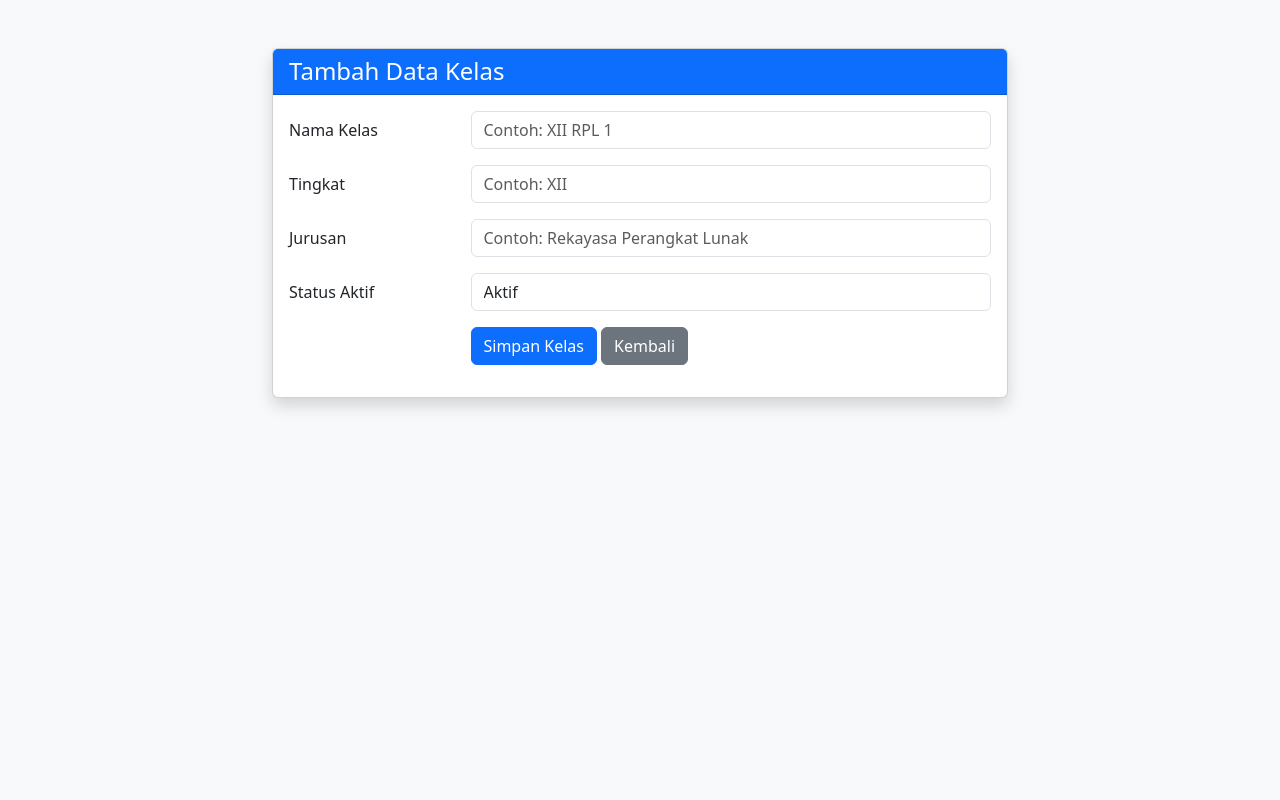
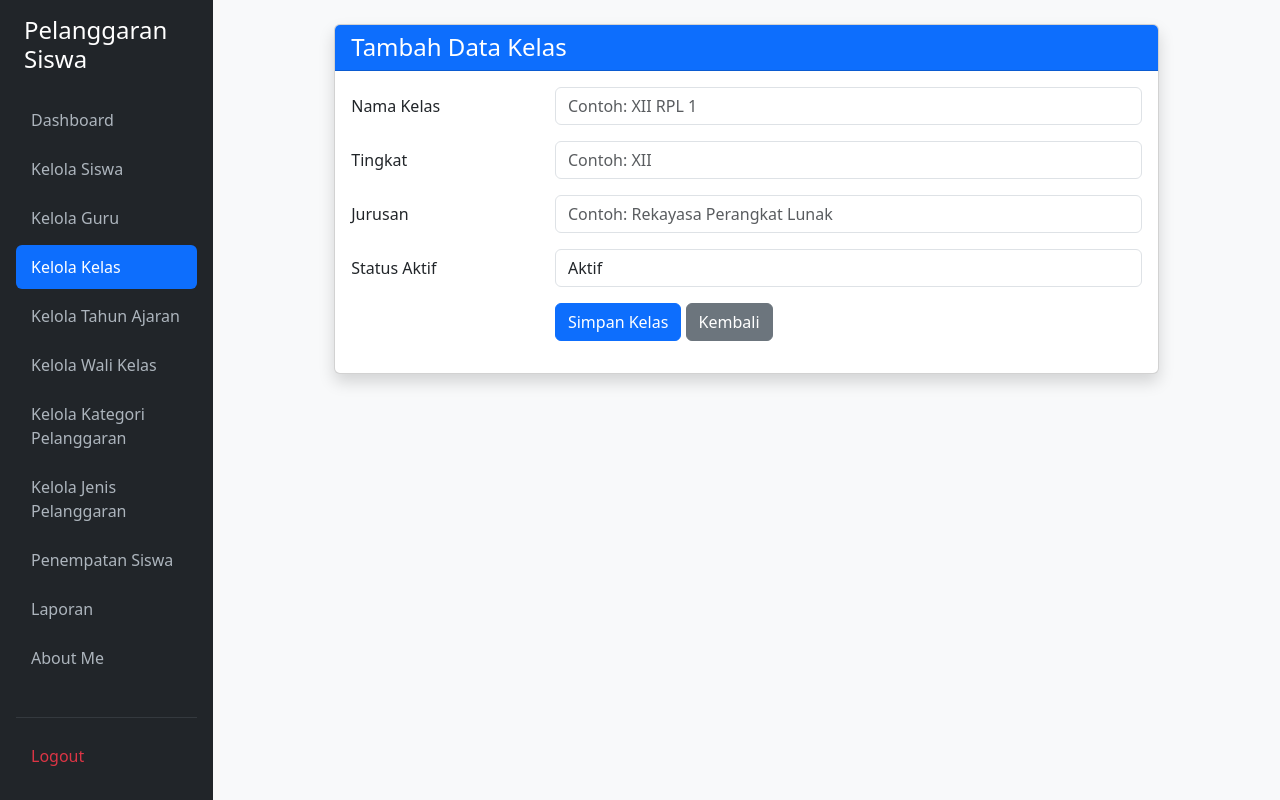
Before and after one commit to zidanemaulidan7-eng/UKK-2026, a PHP site: page /tambah_kelas.php in a window 1280 px wide. Run offline with PHP 8.4, Linux system fonts and the light colour scheme; a user stored in the database is signed in.

Commit message:
update tambah_kelas.php

```diff
--- a/tambah_kelas.php
+++ b/tambah_kelas.php
@@ -14,12 +14,87 @@ if ($_SESSION['role'] !== 'admin') {
     <meta name="viewport" content="width=device-width, initial-scale=1.0">
     <link href="https://cdn.jsdelivr.net/npm/bootstrap@5.3.8/dist/css/bootstrap.min.css" rel="stylesheet">
     <title>Tambah Kelas</title>
+    <style>
+        /* Styling tambahan untuk menyesuaikan dengan sidebar di gambar */
+        #sidebar {
+            background-color: #212529;
+            min-height: 100vh;
+        }
+        #sidebar .nav-link {
+            color: #adb5bd;
+            padding: 10px 15px;
+            margin-bottom: 5px;
+            border-radius: 6px;
+            transition: all 0.2s ease-in-out;
+        }
+        #sidebar .nav-link:hover {
+            color: #ffffff;
+            background-color: rgba(255, 255, 255, 0.075);
+        }
+        #sidebar .nav-link.active {
+            color: #ffffff !important;
+            background-color: #0d6efd !important;
+        }
+        #sidebar .nav-link.text-danger:hover {
+            background-color: rgba(220, 53, 69, 0.1);
+        }
+    </style>
 </head>
 <body class="bg-light">
 
-<div class="container mt-5">
+<div class="container-fluid">
+    <div class="row">
+        <!-- Sidebar -->
+        <nav id="sidebar" class="col-md-3 col-lg-2 d-md-block p-3 collapse">
+            <div class="position-sticky">
+                <h4 class="text-white px-2 mb-4">Pelanggaran Siswa</h4>
+                <ul class="nav flex-column">
+                    <li class="nav-item">
+                        <a href="dashboard.php" class="nav-link">Dashboard</a>
+                    </li>
+                    <li class="nav-item">
+                        <a href="kelola_siswa.php" class="nav-link">Kelola Siswa</a>
+                    </li>
+                    <li class="nav-item">
+                        <a href="kelola_guru.php" class="nav-link">Kelola Guru</a>
+                    </li>
+                    <li class="nav-item">
+                        <a href="kelola_kelas.php" class="nav-link active">Kelola Kelas</a>
+                    </li>
+                    <li class="nav-item">
+                        <a href="kelola_tahun_ajaran.php" class="nav-link">Kelola Tahun Ajaran</a>
+                    </li>
+                    <li class="nav-item">
+                        <a href="kelola_wali_kelas.php" class="nav-link">Kelola Wali Kelas</a>
+                    </li>
+                    <li class="nav-item">
+                        <a href="kelola_kategori_pelanggaran.php" class="nav-link">Kelola Kategori Pelanggaran</a>
+                    </li>
+                    <li class="nav-item">
+                        <a href="kelola_jenis_pelanggaran.php" class="nav-link">Kelola Jenis Pelanggaran</a>
+                    </li>
+                    <li class="nav-item">
+                        <a href="penempatan_siswa.php" class="nav-link">Penempatan Siswa</a>
+                    </li>
+                    <li class="nav-item">
+                        <a href="laporan.php" class="nav-link">Laporan</a>
+                    </li>
+                    <li class="nav-item mb-3">
+                        <a href="about.php" class="nav-link">About Me</a>
+                    </li>
+                    <hr class="border-secondary">
+                    <li class="nav-item">
+                        <a href="logout.php" class="nav-link text-danger">Logout</a>
+                    </li>
+                </ul>
+            </div>
+        </nav>
+
+        <!-- Main Content -->
+        <main class="col-md-9 ms-sm-auto col-lg-10 px-md-4 py-4">
+            <div class="container">
                 <div class="row justify-content-center">
-        <div class="col-md-8">
+                    <div class="col-md-10">
                         <div class="card shadow">
                             <div class="card-header bg-primary text-white">
                                 <h4 class="mb-0">Tambah Data Kelas</h4>
@@ -71,6 +146,9 @@ if ($_SESSION['role'] !== 'admin') {
                     </div>
                 </div>
             </div>
+        </main>
+    </div>
+</div>
 
 </body>
 </html>
```
Lines whose indentation alone changed are shown as unchanged.
